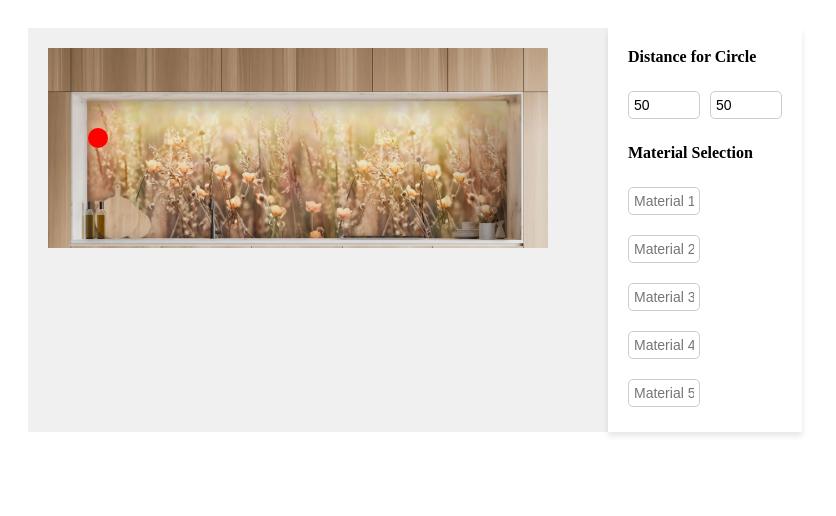
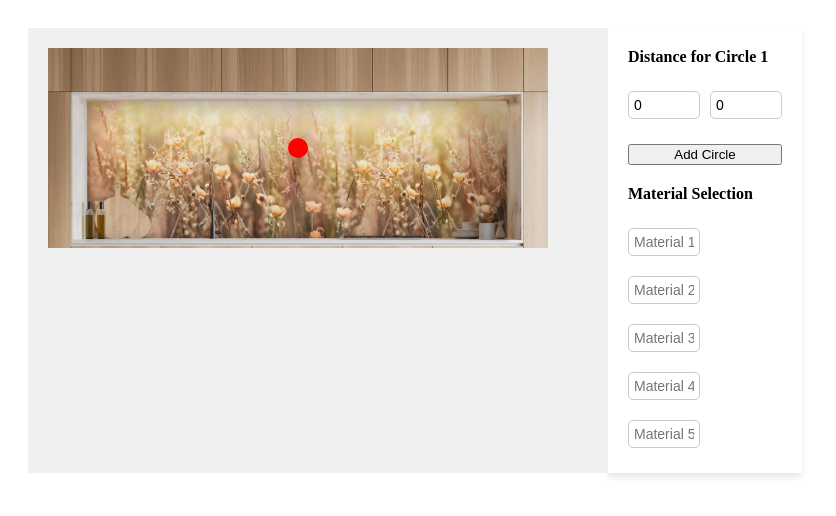
Before and after one commit to Adelalmaleh1/rueckwand24test, a React (Create React App) app: page / in a window 1280 px wide. Shown: the top 516 px of the page, without its empty margins (0-836 px from the left). Built offline with nearby package versions, Linux system fonts and the light colour scheme.

Commit message:
Set one or more circlies dragable

```diff
--- a/src/App.js
+++ b/src/App.js
@@ -4,17 +4,32 @@ import ControlPanel from "./Components/ControlPanel";
 import "./Styling/App.css";
 
 const App = () => {
-  const [width, setWidth] = useState(50);
-  const [height, setHeight] = useState(50);
+  const [circles, setCircles] = useState([{ x: 0, y: 0 }]);
+
+  const setCirclePosition = (index, axis, value) => {
+    setCircles((prevCircles) =>
+      prevCircles.map((circle, i) =>
+        i === index ? { ...circle, [axis]: value } : circle
+      )
+    );
+  };
+
+  const addCircle = () => {
+    setCircles((prevCircles) => [...prevCircles, { x: 0, y: 0 }]);
+  };
+
+  const onDrag = (index, x, y) => {
+    setCirclePosition(index, "x", x);
+    setCirclePosition(index, "y", y);
+  };
 
   return (
     <div className="app">
-      <ImageWithCircle width={width} setHeight={setHeight} />
+      <ImageWithCircle circles={circles} onDrag={onDrag} />
       <ControlPanel
-        width={width}
-        height={height}
-        setWidth={setWidth}
-        setHeight={setHeight}
+        circles={circles}
+        setCirclePosition={setCirclePosition}
+        addCircle={addCircle}
       />
     </div>
   );
--- a/src/Components/ControlPanel.js
+++ b/src/Components/ControlPanel.js
@@ -3,38 +3,51 @@ import "../Styling/ControlPanel.css";
 import PropTypes from "prop-types";
 
 const ControlPanel = (props) => {
-  const { width, height, setWidth, setHeight } = props;
+  const { circles, setCirclePosition, addCircle } = props;
 
   ControlPanel.propTypes = {
-    width: PropTypes.number.isRequired,
-    height: PropTypes.number.isRequired,
-    setWidth: PropTypes.func.isRequired,
-    setHeight: PropTypes.func.isRequired,
+    circles: PropTypes.arrayOf(
+      PropTypes.shape({
+        x: PropTypes.number.isRequired,
+        y: PropTypes.number.isRequired,
+      })
+    ).isRequired,
+    setCirclePosition: PropTypes.func.isRequired,
+    addCircle: PropTypes.func.isRequired,
   };
 
   return (
     <div className="control-panel-container">
       <div className="control-panel">
-        <div className="circle-distance">
-          <label>Distance for Circle</label>
+        {circles.map((circle, index) => (
+          <div key={index} className="circle-distance">
+            <label>Distance for Circle {index + 1}</label>
             <div className="input-row">
               <input
                 type="number"
-              value={width}
-              onChange={(e) => setWidth(Number(e.target.value))}
+                value={circle.x}
+                onChange={(e) =>
+                  setCirclePosition(index, "x", Number(e.target.value))
+                }
                 placeholder="x"
                 className="input-field"
               />
               <input
                 type="number"
-              value={height}
-              onChange={(e) => setHeight(Number(e.target.value))}
+                value={circle.y}
+                onChange={(e) =>
+                  setCirclePosition(index, "y", Number(e.target.value))
+                }
                 placeholder="y"
                 className="input-field"
               />
             </div>
           </div>
+        ))}
 
+        <button onClick={addCircle} className="add-circle-button">
+          Add Circle
+        </button>
         <div className="material-selection">
           <label>Material Selection</label>
           <div className="material-list">
--- a/src/Components/ImageWithCircle.js
+++ b/src/Components/ImageWithCircle.js
@@ -1,26 +1,41 @@
-import React from "react";
+import React, { useRef } from "react";
 import "../Styling/ImageWithCircle.css";
 import wallpaper from "../Images/wallpaper.webp";
 import PropTypes from "prop-types";
+import Draggable from "react-draggable";
 
 const ImageWithCircle = (props) => {
-  const { width, height } = props;
+  const { circles, onDrag } = props;
+
   ImageWithCircle.propTypes = {
-    width: PropTypes.number.isRequired,
-    height: PropTypes.number.isRequired,
+    circles: PropTypes.arrayOf(
+      PropTypes.shape({
+        x: PropTypes.number.isRequired,
+        y: PropTypes.number.isRequired,
+      })
+    ).isRequired,
+    onDrag: PropTypes.func.isRequired,
   };
+
+  const circleRefs = useRef(circles.map(() => React.createRef()));
 
   return (
     <div className="container">
       <div className="image-container">
         <img src={wallpaper} alt="Background" className="image" />
-        <div
-          className="circle"
-          style={{
-            left: `${width}px`,
-            top: `${height}px`,
-          }}
-        ></div>
+
+        {circles.map((circle, index) => (
+          <React.Fragment key={index}>
+            <Draggable
+              nodeRef={circleRefs.current[index]}
+              position={{ x: circle.x, y: circle.y }}
+              bounds="parent"
+              onDrag={(e, data) => onDrag(index, data.x, data.y)}
+            >
+              <div ref={circleRefs.current[index]} className="circle"></div>
+            </Draggable>
+          </React.Fragment>
+        ))}
       </div>
     </div>
   );
--- a/src/Styling/ImageWithCircle.css
+++ b/src/Styling/ImageWithCircle.css
@@ -11,15 +11,16 @@
 .container {
   background-color: var(--background-main);
   padding: var(--container-padding);
+  position: relative;
 }
 
 .image-container {
+  align-items: center;
+  display: flex;
+  height: var(--image-container-height);
+  justify-content: center;
   position: relative;
   width: var(--image-container-width);
-  height: var(--image-container-height);
-  display: flex;
-  justify-content: center;
-  align-items: center;
 }
 
 .image {
@@ -29,12 +30,13 @@
 }
 
 .circle {
-  position: absolute;
-  width: var(--circle-size-large);
-  height: var(--circle-size-large);
   background-color: var(--circle-color);
   border-radius: 50%;
+  height: var(--circle-size-large);
+  position: absolute;
+  position: absolute;
   transform: translate(-50%, -50%);
+  width: var(--circle-size-large);
 }
 
 @media screen and (max-width: 768px) {
```
Lines whose indentation alone changed are shown as unchanged.
